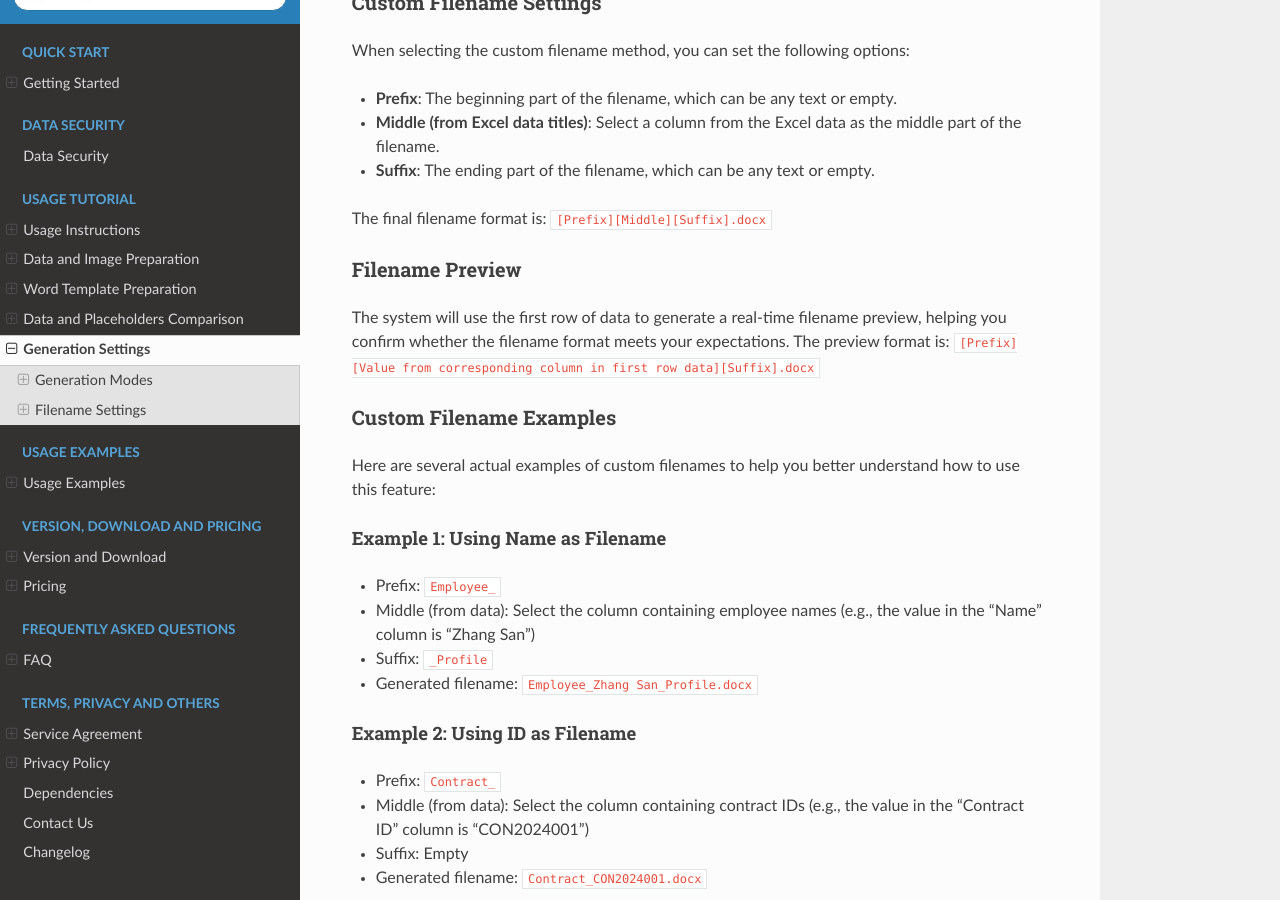
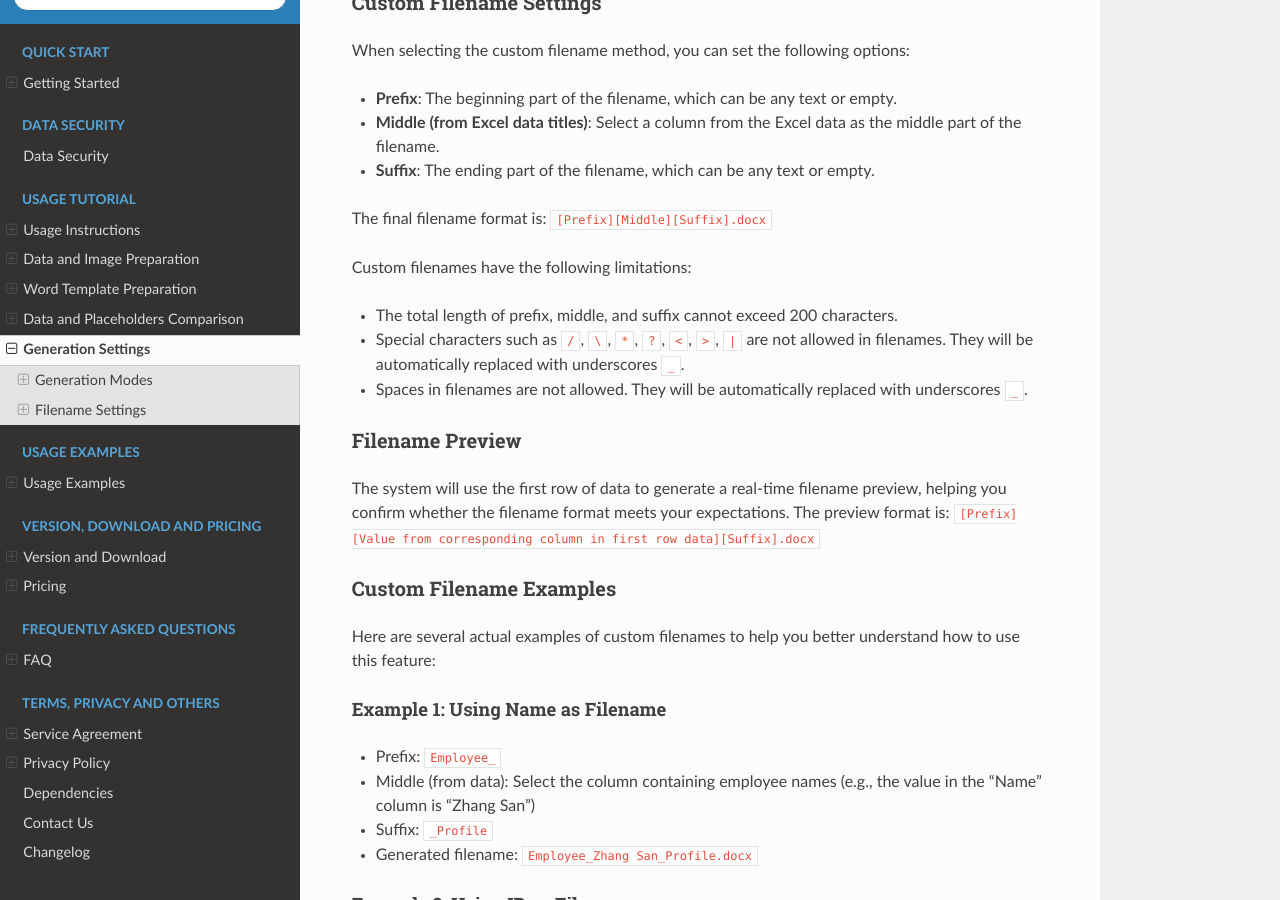
Before and after one commit to he-yang/sheet-to-doc, a Sphinx documentation site: the page built from source/Settings.md, in a window 1280 px wide and 900 px high, scrolled down 1377 px. Built offline with Sphinx 7.4.7 and the Read the Docs theme 3.1.0, drawn with Linux system fonts in a browser that asks for light colours.

Commit message:
update limitation of filenames

```diff
--- a/source/Settings.md
+++ b/source/Settings.md
@@ -34,6 +34,8 @@ You can choose from two filename generation methods:
 
 2. **Custom Filename**: You can customize the filename format according to your needs, including prefix, middle content (from titles in Excel data), and suffix.
 
+
+
 ### Custom Filename Settings
 
 When selecting the custom filename method, you can set the following options:
@@ -43,6 +45,15 @@ When selecting the custom filename method, you can set the following options:
 - **Suffix**: The ending part of the filename, which can be any text or empty.
 
 The final filename format is: `[Prefix][Middle][Suffix].docx`
+
+
+Custom filenames have the following limitations:
+
+- The total length of prefix, middle, and suffix cannot exceed 200 characters.
+- Special characters such as `/`, `\`, `*`, `?`, `<`, `>`, `|` are not allowed in filenames. They will be automatically replaced with underscores `_`.
+- Spaces in filenames are not allowed. They will be automatically replaced with underscores `_`.
+
+
 
 ### Filename Preview
 
```
